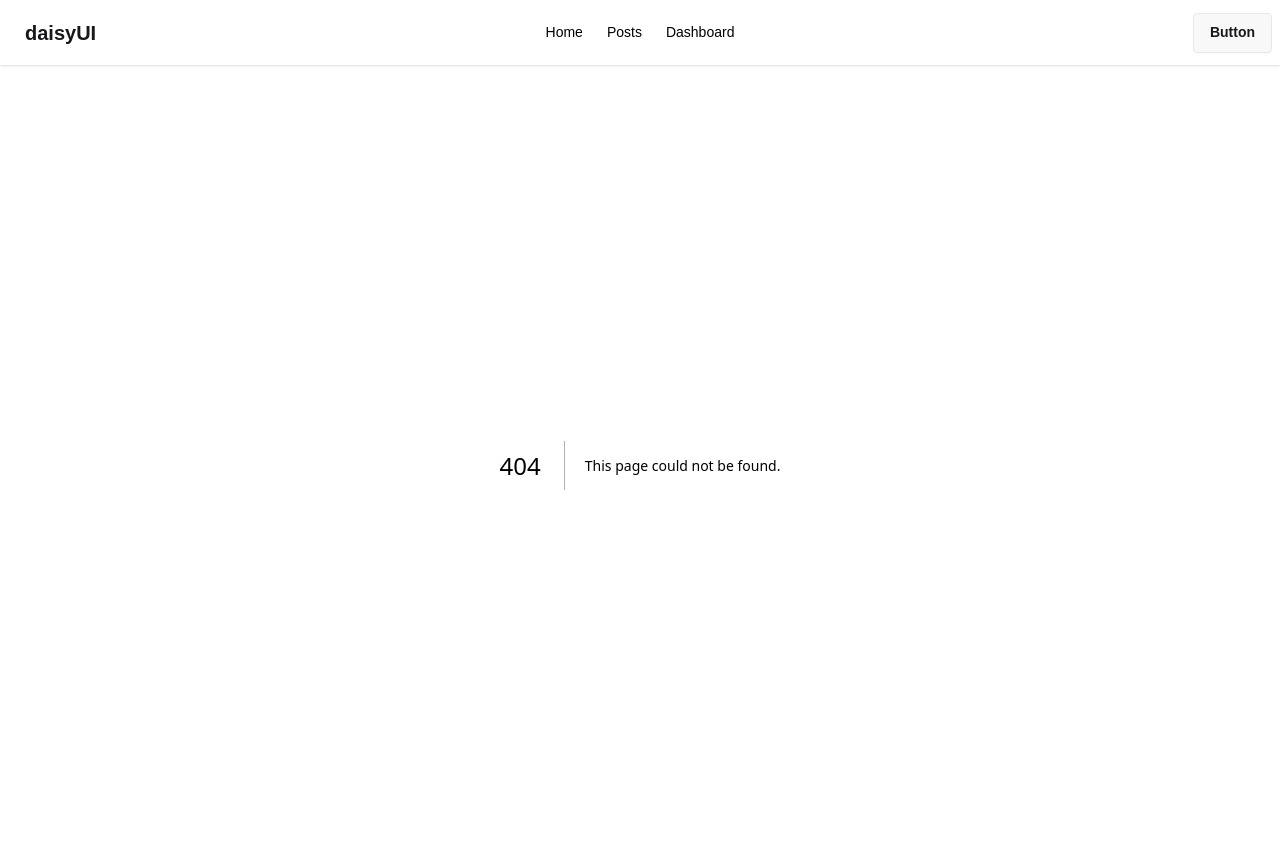
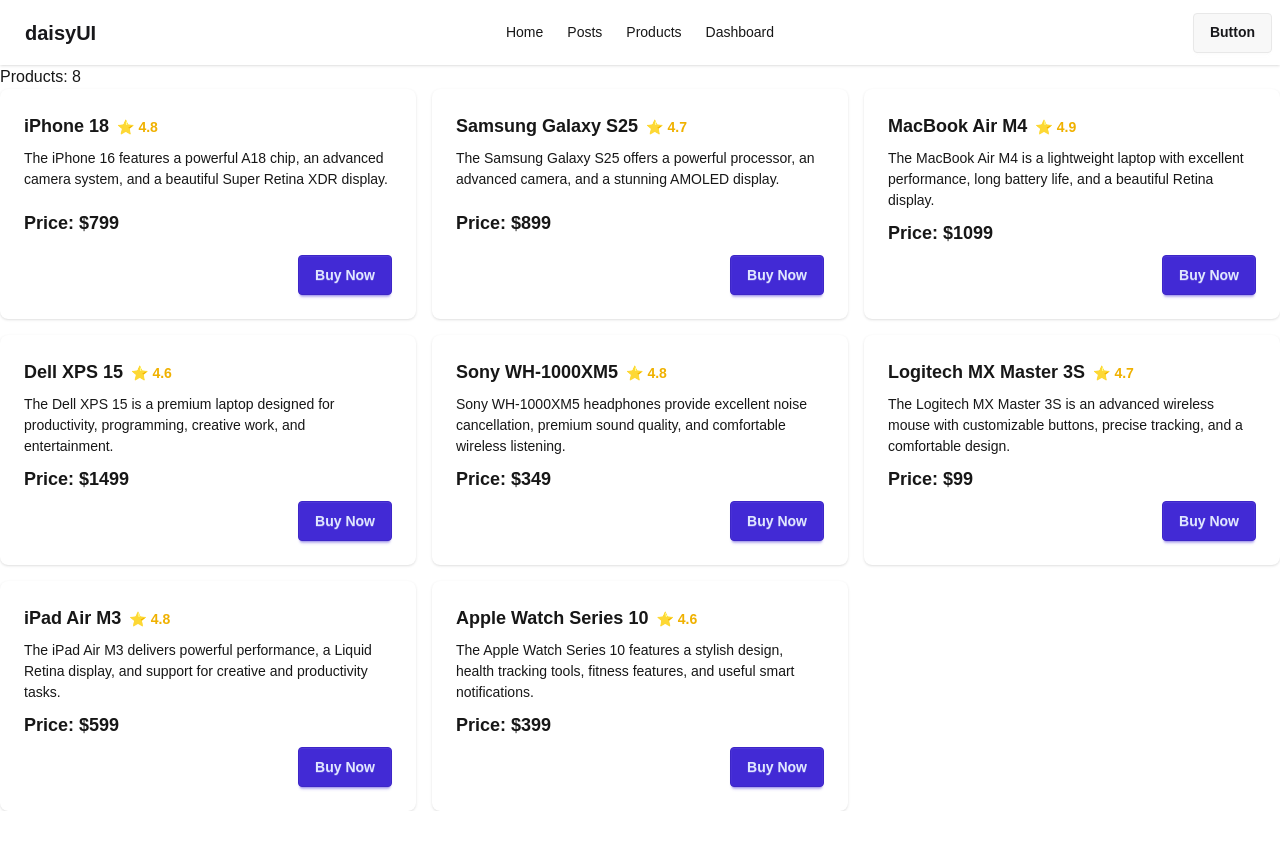
Before and after one commit to sagor14x-debug/nextjs-data-caching, a Next.js app: page /products in a window 1280 px wide. Before the commit this address had no page. Shown: the top 850 px of the page. After the commit the page ends 811 px from the top, so only its background shows below. Built offline with nearby package versions, Linux system fonts and the light colour scheme; data requests are answered from the project's data file.

Commit message:
Add ProductCard.jsx

```diff
--- a/db.json
+++ b/db.json
@@ -0,0 +1,85 @@
+
+{
+  "products": [
+    {
+      "id": 1,
+      "name": "iPhone 18",
+      "category": "Smartphone",
+      "price": 799,
+      "brand": "Apple",
+      "stock": 15,
+      "rating": 4.8,
+      "description": "The iPhone 16 features a powerful A18 chip, an advanced camera system, and a beautiful Super Retina XDR display."
+    },
+    {
+      "id": 2,
+      "name": "Samsung Galaxy S25",
+      "category": "Smartphone",
+      "price": 899,
+      "brand": "Samsung",
+      "stock": 20,
+      "rating": 4.7,
+      "description": "The Samsung Galaxy S25 offers a powerful processor, an advanced camera, and a stunning AMOLED display."
+    },
+    {
+      "id": 3,
+      "name": "MacBook Air M4",
+      "category": "Laptop",
+      "price": 1099,
+      "brand": "Apple",
+      "stock": 10,
+      "rating": 4.9,
+      "description": "The MacBook Air M4 is a lightweight laptop with excellent performance, long battery life, and a beautiful Retina display."
+    },
+    {
+      "id": 4,
+      "name": "Dell XPS 15",
+      "category": "Laptop",
+      "price": 1499,
+      "brand": "Dell",
+      "stock": 8,
+      "rating": 4.6,
+      "description": "The Dell XPS 15 is a premium laptop designed for productivity, programming, creative work, and entertainment."
+    },
+    {
+      "id": 5,
+      "name": "Sony WH-1000XM5",
+      "category": "Headphones",
+      "price": 349,
+      "brand": "Sony",
+      "stock": 25,
+      "rating": 4.8,
+      "description": "Sony WH-1000XM5 headphones provide excellent noise cancellation, premium sound quality, and comfortable wireless listening."
+    },
+    {
+      "id": 6,
+      "name": "Logitech MX Master 3S",
+      "category": "Mouse",
+      "price": 99,
+      "brand": "Logitech",
+      "stock": 30,
+      "rating": 4.7,
+      "description": "The Logitech MX Master 3S is an advanced wireless mouse with customizable buttons, precise tracking, and a comfortable design."
+    },
+    {
+      "id": 7,
+      "name": "iPad Air M3",
+      "category": "Tablet",
+      "price": 599,
+      "brand": "Apple",
+      "stock": 12,
+      "rating": 4.8,
+      "description": "The iPad Air M3 delivers powerful performance, a Liquid Retina display, and support for creative and productivity tasks."
+    },
+    {
+      "id": 8,
+      "name": "Apple Watch Series 10",
+      "category": "Smartwatch",
+      "price": 399,
+      "brand": "Apple",
+      "stock": 18,
+      "rating": 4.6,
+      "description": "The Apple Watch Series 10 features a stylish design, health tracking tools, fitness features, and useful smart notifications."
+    }
+  ]
+}
--- a/src/app/components/Navbar.jsx
+++ b/src/app/components/Navbar.jsx
@@ -9,6 +9,9 @@ const Navbar = () => {
       </li>
       <li>
         <Link href="/posts">Posts</Link>
+      </li>
+      <li>
+        <Link href="/products">Products</Link>
       </li>
       <li>
         <Link href="/dashboard">Dashboard</Link>
--- /dev/null
+++ b/src/app/components/ProductCard.jsx
@@ -0,0 +1,57 @@
+// import React from 'react';
+
+// const ProductCard = ({product}) => {
+//     const {id, name, description, price} = product;
+//     return (
+//       <div className="card bg-base-100 shadow-sm">
+//   <div className="card-body">
+//     <h2 className="card-title">{name}</h2>
+//     <p>A card component has a figure, a body part, and inside body there are title and actions parts</p>
+//     <div className="card-actions justify-end">
+//       <button className="btn btn-primary">Buy Now</button>
+//     </div>
+//   </div>
+// </div>
+//     );
+// };
+
+// export default ProductCard;
+
+
+
+
+
+
+
+import React from 'react';
+
+const ProductCard = ({ product }) => {
+    const { id, name, description, price, rating } = product;
+
+    return (
+        <div className="card bg-base-100 shadow-sm">
+            <div className="card-body">
+                <h2 className="card-title">
+                    {name}
+                    <span className="text-sm text-yellow-500">
+                        ⭐ {rating}
+                    </span>
+                </h2>
+
+                <p>{description}</p>
+
+                <p className="font-bold text-lg">
+                    Price: ${price}
+                </p>
+
+                <div className="card-actions justify-end">
+                    <button className="btn btn-primary">
+                        Buy Now
+                    </button>
+                </div>
+            </div>
+        </div>
+    );
+};
+
+export default ProductCard;
--- /dev/null
+++ b/src/app/products/page.jsx
@@ -0,0 +1,27 @@
+import React from 'react';
+import ProductCard from '../components/ProductCard';
+
+const getProducts = async () => {
+    const res = await fetch("http://localhost:5000/products");
+    return res.json();
+}
+
+const ProductsPage = async () => {
+
+    const products = await getProducts();
+
+    return (
+        <div>
+           <h2>Products: {products.length} </h2>
+
+           <div className='grid grid-cols-3 gap-4'>
+            {
+                products.map(product => <ProductCard key={product.id} product={product}></ProductCard>)
+            }
+           </div>
+        </div>
+
+    );
+};
+
+export default ProductsPage;
```
